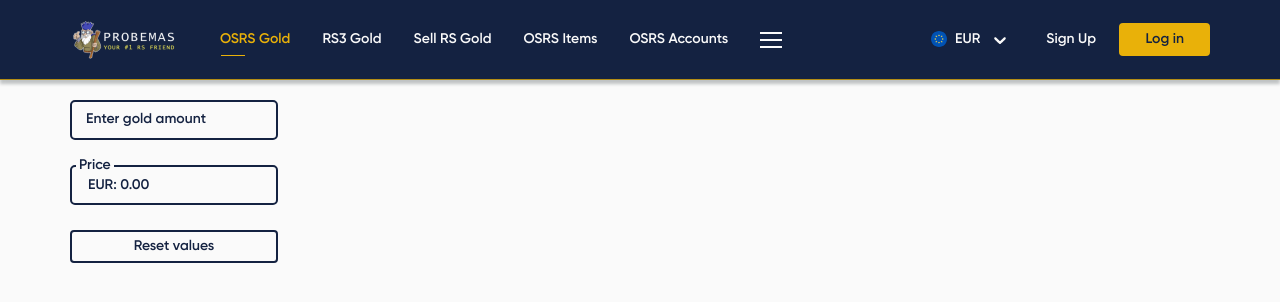
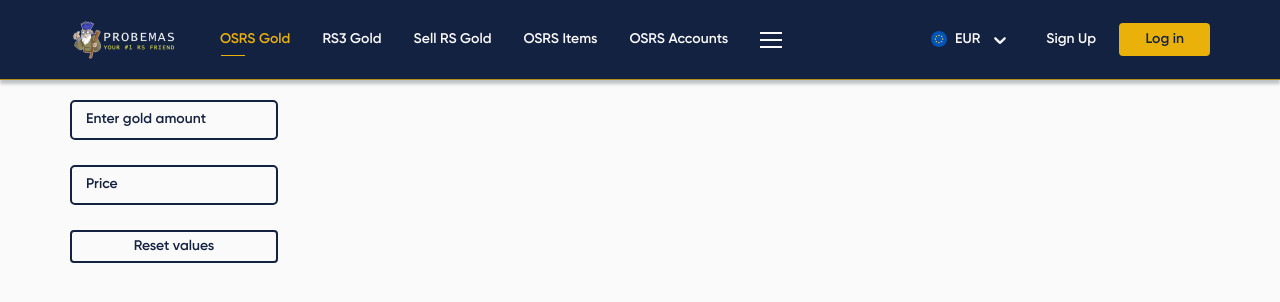
Before and after one commit to AnatoliiCubex/gold-2-currency, a Next.js app: page / in a window 1280 px wide. Shown: the top 302 px of the page. Built offline with nearby package versions, Linux system fonts and the light colour scheme.

Commit message:
fixed handling negative numers in input field

```diff
--- a/src/components/PriceCalculator/Pricecalculator.component.tsx
+++ b/src/components/PriceCalculator/Pricecalculator.component.tsx
@@ -45,7 +45,9 @@ export const PriceCalculatorComponent = () => {
       <Input
         id='price'
         label='Price'
-        value={`${currency?.value}: ${price.toFixed(2) || ""}`}
+        value={
+          goldAmount > 0 ? `${currency?.value}: ${price.toFixed(2) || ""} ` : ""
+        }
         style={{ width: "fit-content" }}
         disabled
       />
```
